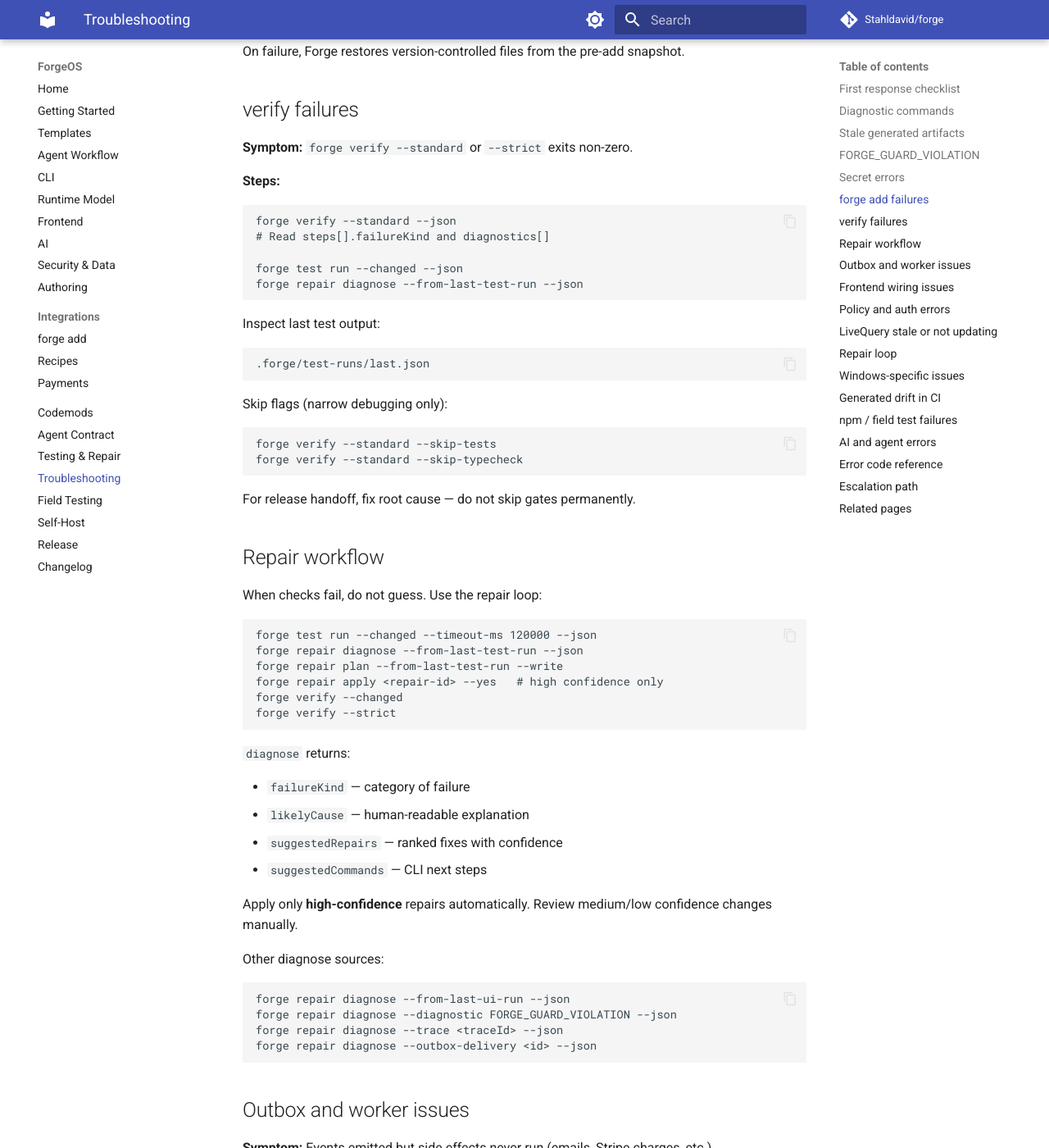
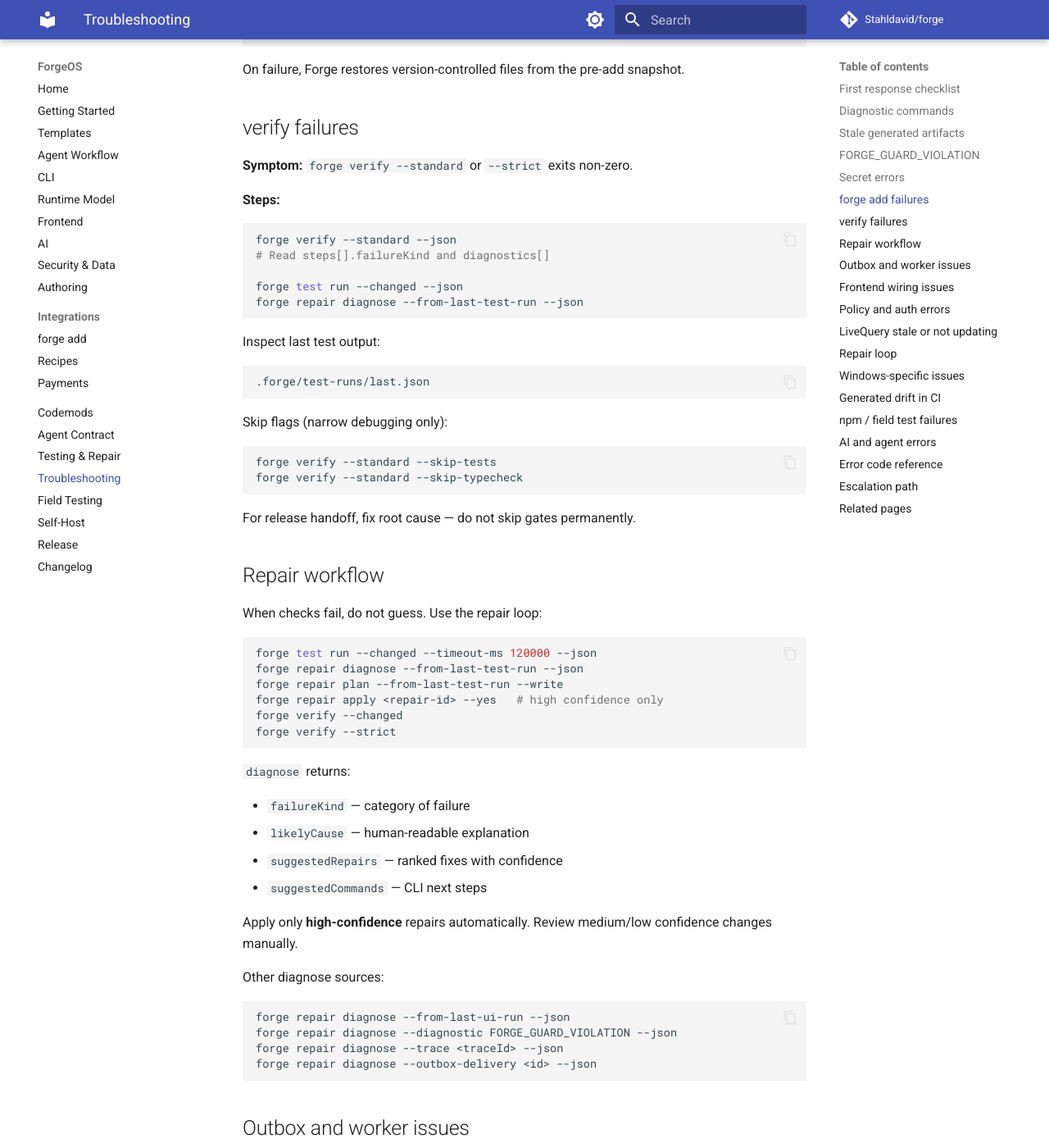
Before and after one commit to Stahldavid/forge, an MkDocs documentation site: the page built from docs/troubleshooting.md, in a window 1280 px wide and 1400 px high, scrolled down 3339 px. Shown: the whole window at 82% size. Built offline with MkDocs 1.6.1 and Material for MkDocs 9.7.7, drawn with Linux system fonts in a browser that asks for light colours; comment, search, counter and statistics services are not loaded; some of the changed text lies outside the part shown.

Commit message:
fix(docs): explicit superfences for RTD and drop instant navigation cache
Co-authored-by: Cursor <cursoragent@cursor.com>

```diff
--- a/mkdocs.yml
+++ b/mkdocs.yml
@@ -20,7 +20,6 @@ theme:
         icon: material/brightness-4
         name: Switch to light mode
   features:
-    - navigation.instant
     - navigation.tracking
     - navigation.sections
     - search.suggest
@@ -54,6 +53,33 @@ nav:
   - Release: release.md
   - Changelog: changelog.md
 
-# Do not set markdown_extensions here. Material for MkDocs enables the correct
-# defaults (superfences, highlight, tables, toc). A partial custom list breaks
-# code fences on RTD and can fail the build.
+# Full explicit list: overriding markdown_extensions replaces MkDocs defaults.
+# Do not add Mermaid custom fences here — !!python/name breaks RTD builds.
+markdown_extensions:
+  - abbr
+  - admonition
+  - attr_list
+  - def_list
+  - footnotes
+  - md_in_html
+  - tables
+  - toc:
+      permalink: true
+  - pymdownx.betterem:
+      smart_enable: all
+  - pymdownx.caret
+  - pymdownx.details
+  - pymdownx.highlight:
+      anchor_linenums: true
+      line_spans: __span
+      pygments_lang_class: true
+  - pymdownx.inlinehilite
+  - pymdownx.keys
+  - pymdownx.mark
+  - pymdownx.smartsymbols
+  - pymdownx.superfences
+  - pymdownx.tabbed:
+      alternate_style: true
+  - pymdownx.tasklist:
+      custom_checkbox: true
+  - pymdownx.tilde
```
Also changed, not shown: 3 other files.
